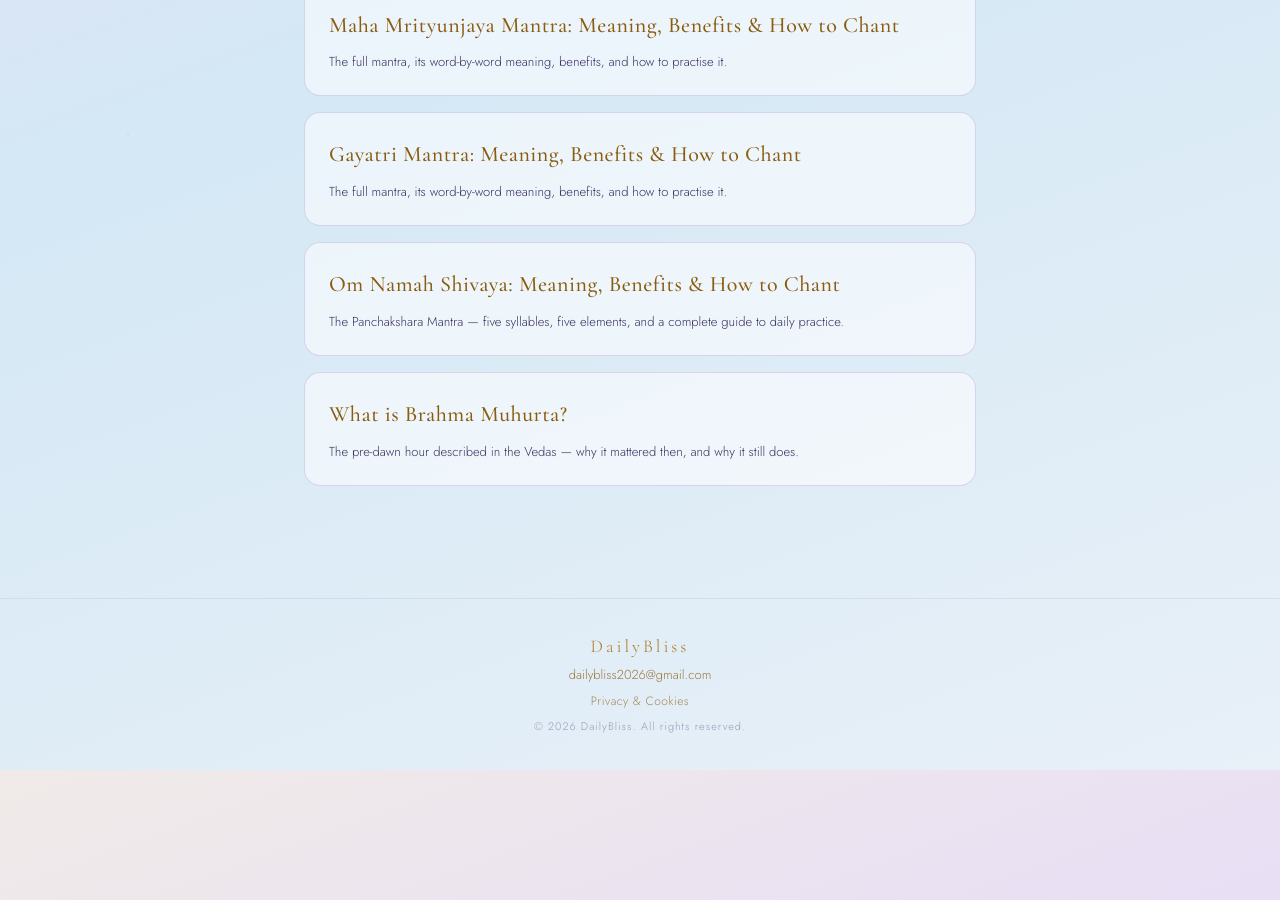
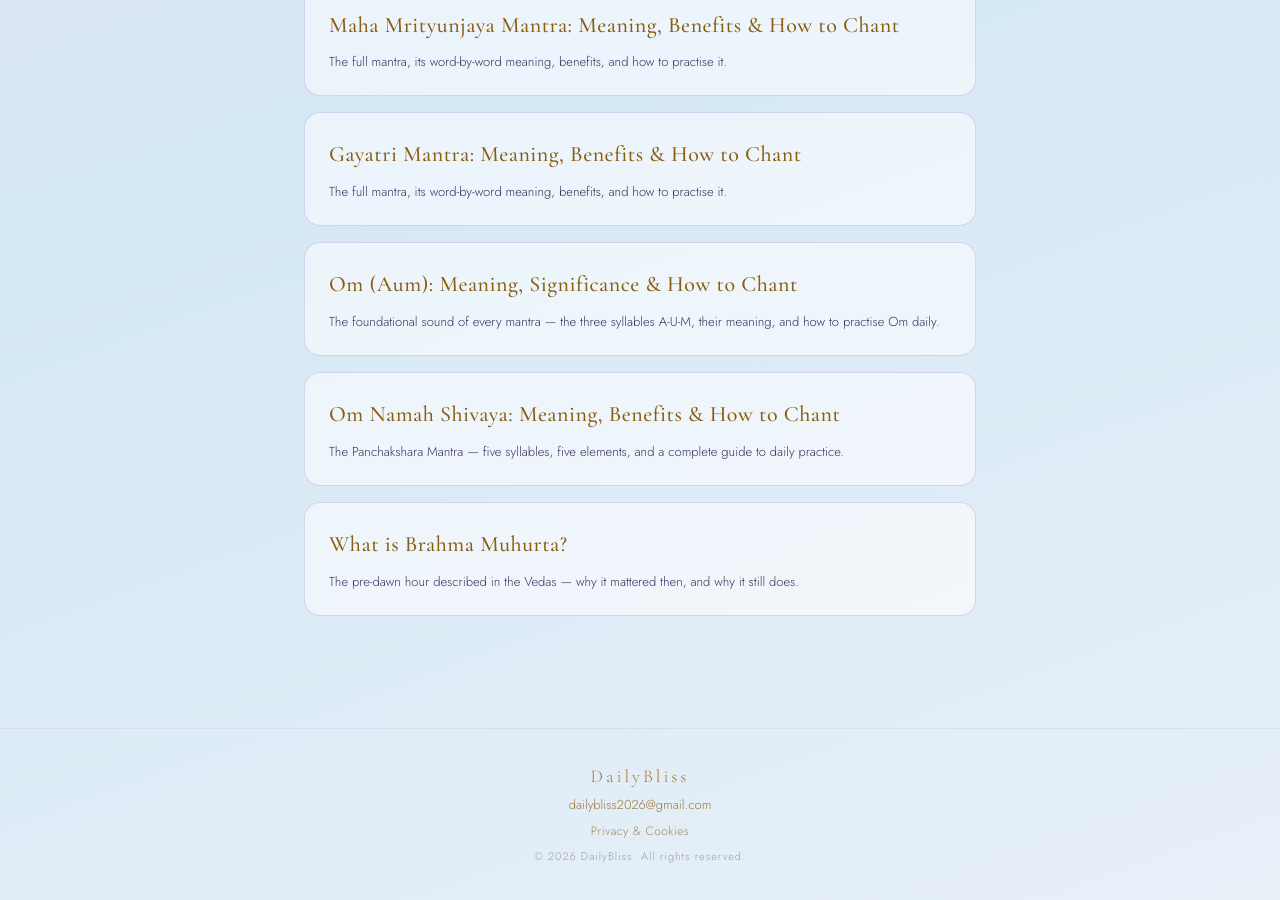
Before and after one commit to dailybliss/dailybliss.github.io, a Jekyll site: the page built from blog/index.html, in a window 1280 px wide and 900 px high, scrolled down 1099 px. Built offline with Jekyll 4.4.1, drawn with Linux system fonts in a browser that asks for light colours; before the commit the page ends 1869 px from its top, so only the background shows below that.

Commit message:
Update index.html

```diff
--- a/blog/index.html
+++ b/blog/index.html
@@ -61,6 +61,12 @@ description: Notes on spiritual practice, ancient wisdom, and modern living.
       </a>
     </li>
     <li>
+      <a href="{{ '/blog/om-aum-mantra/' | relative_url }}">
+        <h3>Om (Aum): Meaning, Significance &amp; How to Chant</h3>
+        <p>The foundational sound of every mantra — the three syllables A-U-M, their meaning, and how to practise Om daily.</p>
+      </a>
+    </li>
+    <li>
       <a href="{{ '/blog/om-namah-shivaya/' | relative_url }}">
         <h3>Om Namah Shivaya: Meaning, Benefits &amp; How to Chant</h3>
         <p>The Panchakshara Mantra — five syllables, five elements, and a complete guide to daily practice.</p>
```
